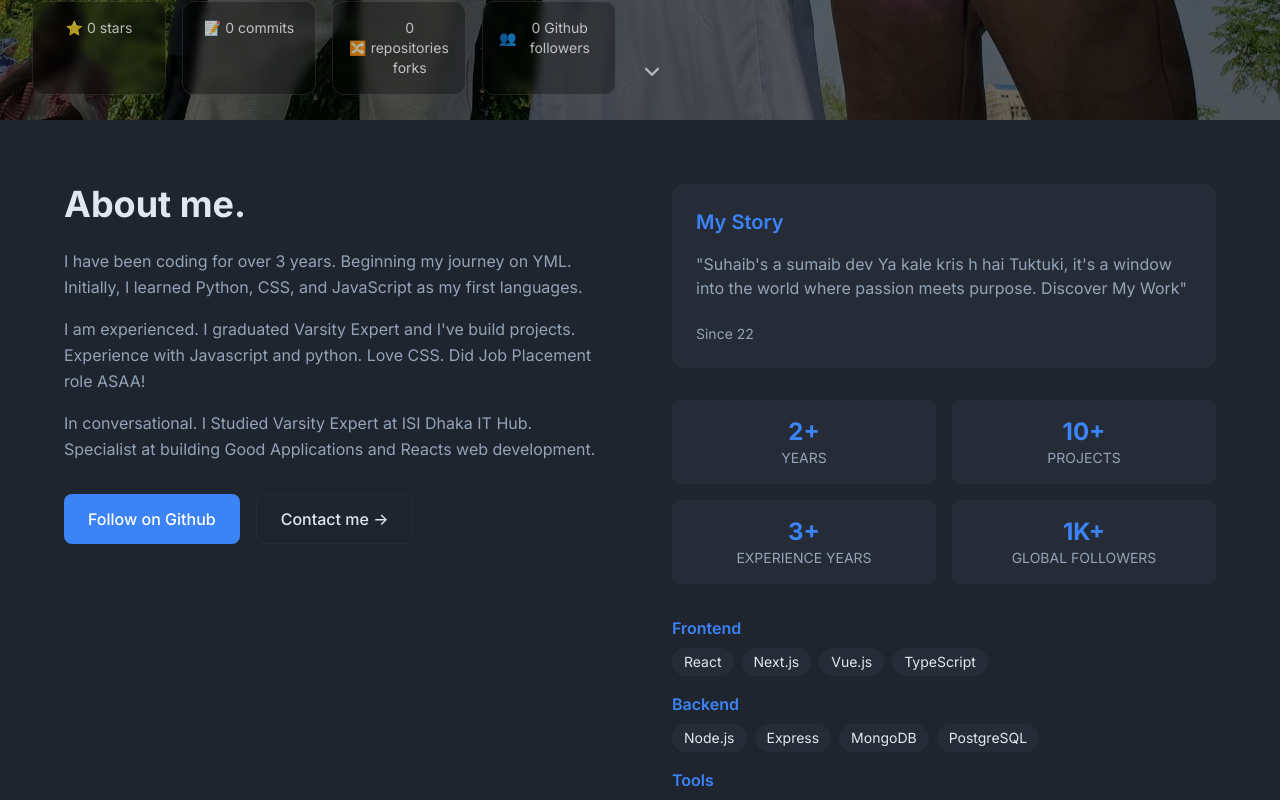
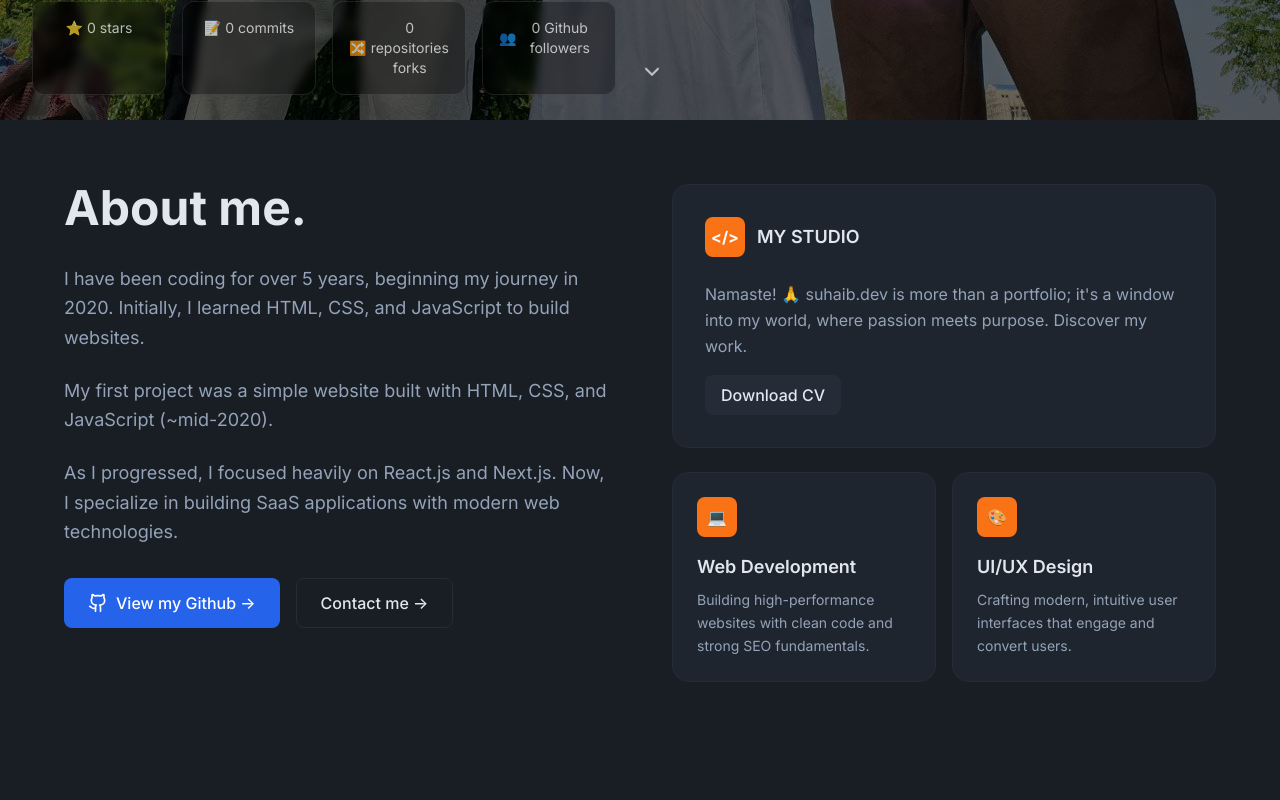
Before and after one commit to mubarek-hassen-buli/personal-Website, a React (Vite) app: page / in a window 1280 px wide. Shown: the part 680-1480 px from the top of the page. Built offline with nearby package versions, Linux system fonts and the light colour scheme.

Commit message:
Match About Me section design
Update the About Me section to match the design from the image.

```diff
--- a/src/components/AboutSection.tsx
+++ b/src/components/AboutSection.tsx
@@ -1,50 +1,38 @@
 
 import React from 'react';
+import { Github } from 'lucide-react';
 
 const AboutSection = () => {
-  const stats = [
-    { label: 'YEARS', value: '2+' },
-    { label: 'PROJECTS', value: '10+' },
-    { label: 'EXPERIENCE YEARS', value: '3+' },
-    { label: 'GLOBAL FOLLOWERS', value: '1K+' }
-  ];
-
-  const skills = [
-    { category: 'Frontend', items: ['React', 'Next.js', 'Vue.js', 'TypeScript'] },
-    { category: 'Backend', items: ['Node.js', 'Express', 'MongoDB', 'PostgreSQL'] },
-    { category: 'Tools', items: ['Git', 'Docker', 'AWS', 'Figma'] }
-  ];
-
   return (
-    <section className="section-padding bg-card">
+    <section className="section-padding bg-background">
       <div className="max-w-7xl mx-auto">
         <div className="grid lg:grid-cols-2 gap-16 items-start">
           {/* Left Content */}
           <div className="space-y-8">
             <div>
-              <h2 className="text-3xl md:text-4xl font-bold mb-6">About me.</h2>
-              <div className="space-y-4 text-muted-foreground leading-relaxed">
+              <h2 className="text-4xl md:text-5xl font-bold mb-8 text-foreground">About me.</h2>
+              <div className="space-y-6 text-muted-foreground leading-relaxed text-lg">
                 <p>
-                  I have been coding for over 3 years. Beginning my
-                  journey on YML. Initially, I learned Python, CSS,
-                  and JavaScript as my first languages.
+                  I have been coding for over 5 years, beginning my
+                  journey in 2020. Initially, I learned HTML, CSS,
+                  and JavaScript to build websites.
                 </p>
                 <p>
-                  I am experienced. I graduated Varsity Expert and I've
-                  build projects. Experience with Javascript and python.
-                  Love CSS. Did Job Placement role ASAA!
+                  My first project was a simple website built with
+                  HTML, CSS, and JavaScript (~mid-2020).
                 </p>
                 <p>
-                  In conversational. I Studied Varsity Expert at ISI
-                  Dhaka IT Hub. Specialist at building Good
-                  Applications and Reacts web development.
+                  As I progressed, I focused heavily on React.js and
+                  Next.js. Now, I specialize in building SaaS
+                  applications with modern web technologies.
                 </p>
               </div>
             </div>
 
             <div className="flex flex-wrap gap-4">
-              <button className="bg-primary text-primary-foreground px-6 py-3 rounded-lg hover-glow transition-all duration-300 font-medium">
-                Follow on Github
+              <button className="bg-blue-600 text-white px-6 py-3 rounded-lg hover:bg-blue-700 transition-all duration-300 font-medium flex items-center gap-2">
+                <Github size={20} />
+                View my Github →
               </button>
               <button className="border border-border text-foreground px-6 py-3 rounded-lg hover:bg-secondary transition-all duration-300 font-medium">
                 Contact me →
@@ -53,45 +41,54 @@ const AboutSection = () => {
           </div>
 
           {/* Right Content */}
-          <div className="space-y-8">
-            {/* Stats */}
-            <div className="bg-secondary p-6 rounded-xl">
-              <h3 className="text-xl font-semibold mb-4 text-primary">My Story</h3>
-              <p className="text-muted-foreground mb-6">
-                "Suhaib's a sumaib dev Ya kale kris h hai Tuktuki,
-                it's a window into the world where passion meets
-                purpose. Discover My Work"
+          <div className="space-y-6">
+            {/* My Studio Card */}
+            <div className="bg-card border border-border rounded-2xl p-8">
+              <div className="flex items-center gap-3 mb-6">
+                <div className="w-10 h-10 bg-orange-500 rounded-lg flex items-center justify-center">
+                  <span className="text-white font-bold">&lt;/&gt;</span>
+                </div>
+                <span className="text-foreground font-semibold text-lg">MY STUDIO</span>
+              </div>
+              <p className="text-muted-foreground mb-4 leading-relaxed">
+                Namaste! 🙏 suhaib.dev is more than a
+                portfolio; it's a window into my
+                world, where passion meets purpose.
+                Discover my work.
               </p>
-              <p className="text-sm text-muted-foreground">Since 22</p>
+              <button className="bg-secondary text-foreground px-4 py-2 rounded-lg hover:bg-secondary/80 transition-all duration-300 font-medium">
+                Download CV
+              </button>
             </div>
 
-            {/* Stats Grid */}
+            {/* Skills Cards */}
             <div className="grid grid-cols-2 gap-4">
-              {stats.map((stat, index) => (
-                <div key={index} className="text-center p-4 bg-secondary rounded-lg">
-                  <div className="text-2xl font-bold text-primary">{stat.value}</div>
-                  <div className="text-sm text-muted-foreground">{stat.label}</div>
+              <div className="bg-card border border-border rounded-2xl p-6">
+                <div className="w-10 h-10 bg-orange-500 rounded-lg flex items-center justify-center mb-4">
+                  <span className="text-white">💻</span>
                 </div>
-              ))}
-            </div>
+                <h3 className="text-foreground font-semibold text-lg mb-2">Web Development</h3>
+                <p className="text-muted-foreground text-sm leading-relaxed">
+                  Building high-performance websites
+                  with clean code and
+                  strong SEO
+                  fundamentals.
+                </p>
+              </div>
 
-            {/* Skills */}
-            <div className="space-y-4">
-              {skills.map((skillGroup, index) => (
-                <div key={index}>
-                  <h4 className="font-semibold mb-2 text-primary">{skillGroup.category}</h4>
-                  <div className="flex flex-wrap gap-2">
-                    {skillGroup.items.map((skill, skillIndex) => (
-                      <span
-                        key={skillIndex}
-                        className="px-3 py-1 bg-secondary text-sm rounded-full"
-                      >
-                        {skill}
-                      </span>
-                    ))}
-                  </div>
+              <div className="bg-card border border-border rounded-2xl p-6">
+                <div className="w-10 h-10 bg-orange-500 rounded-lg flex items-center justify-center mb-4">
+                  <span className="text-white">🎨</span>
                 </div>
-              ))}
+                <h3 className="text-foreground font-semibold text-lg mb-2">UI/UX Design</h3>
+                <p className="text-muted-foreground text-sm leading-relaxed">
+                  Crafting modern,
+                  intuitive user
+                  interfaces that
+                  engage and convert
+                  users.
+                </p>
+              </div>
             </div>
           </div>
         </div>
```
